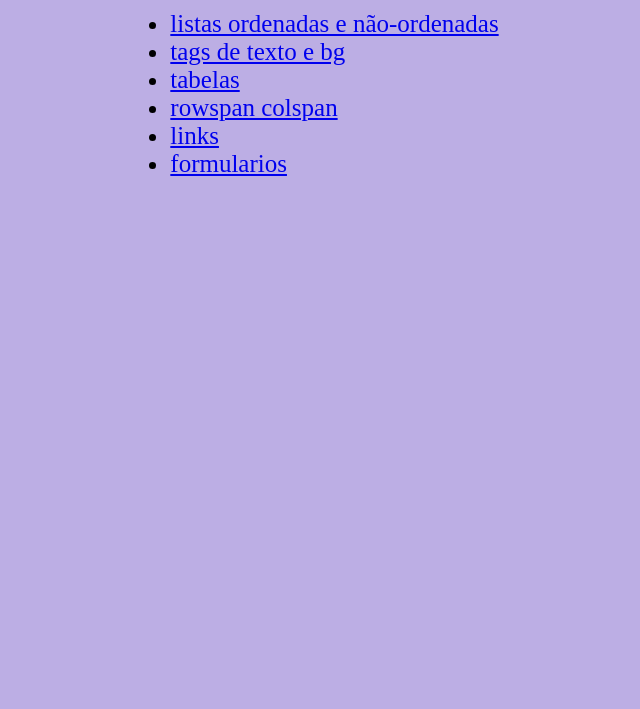
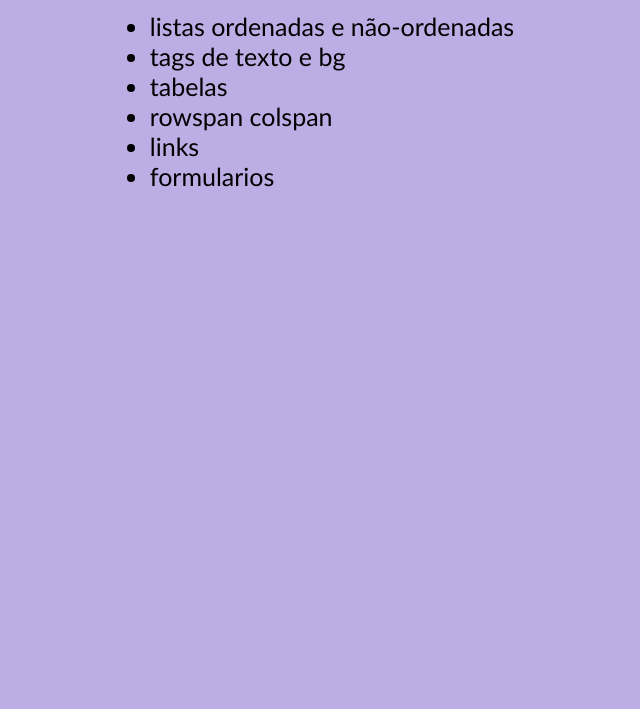
Before and after one commit to Felipemk31/Projetos-Ceep, a plain HTML site: page ladodireito.html in a window 1280 px wide. Shown: the part 91-800 px from the top of the page, without its empty margins (310-950 px from the left). Drawn offline with Linux system fonts and the light colour scheme.

Commit message:
aula 10/5 lipando o codigo com css

```diff
--- a/estilos/styled.css
+++ b/estilos/styled.css
@@ -1,9 +1,14 @@
+.body{
+    background-color: #bcaee4;
+    font-family: 'Gill Sans', 'Gill Sans MT', Calibri, 'Trebuchet MS', sans-serif;
+}
 
 .titulo{
     display: flex;
     justify-content: space-around;
     align-items: center;
     font-size: 40px;
+
 }
 
 .lista{
@@ -15,6 +20,18 @@
 .item-lista{
     justify-content: center;
     align-self: center;
-    margin-right: 31px;
+    margin-right: 36px;
     font-size: 25px;
+    color: black;
 }
+
+.link{
+    text-decoration: none;
+    color: black;
+
+}
+
+.link:hover{
+    text-decoration: underline;
+    text-decoration-color: black;
+}
--- /dev/null
+++ b/estilos/stylee.css
@@ -0,0 +1,15 @@
+.body{
+    background-color: #8f77d3;
+    font-family: 'Gill Sans', 'Gill Sans MT', Calibri, 'Trebuchet MS', sans-serif;
+}
+
+.link{
+    text-decoration: none;
+    color: black;
+
+}
+
+.link:hover{
+    text-decoration: underline;
+    text-decoration-color: black;
+}
--- a/estilos/stylet.css
+++ b/estilos/stylet.css
@@ -1,8 +1,27 @@
+.body{
+    background-color: #ab93ed;
+    font-family: 'Gill Sans', 'Gill Sans MT', Calibri, 'Trebuchet MS', sans-serif;
+}
+
 .tabela{
     display: block;
+    border: 0;
 
 }
 
 .texto{
     text-align: center;
+    font-style: italic;
+    font-style: oblique;
+    font-size: larger;
 }
+
+.pfp{
+    height: 70px;
+    width: 70px;
+}
+
+.logo{
+    height: 70px;
+    width: 100px;
+}
--- a/ladodireito.html
+++ b/ladodireito.html
@@ -7,17 +7,17 @@
         <title>DIREITA</title>
         <link rel="stylesheet" href="./estilos/styled.css">
     </head>
-        <body bgcolor="#bcaee4">
+        <body class="body">
 
             <h1 class="titulo">Materias</h1>
 
             <ul class="lista">
-            <li class="item-lista"><a href="./links/lista.html">listas ordenadas e não-ordenadas</a></li>
-            <li class="item-lista"><a href="./links/tagsdetexteebg.html">tags de texto e bg</a></li>
-            <li class="item-lista"><a href="./links/tabelas.html">tabelas</a></li>
-            <li class="item-lista"><a href="./links/rowspancolspan.html">rowspan colspan</a></li>
-            <li class="item-lista"><a href="./links/links.html">links</a></li>
-            <li class="item-lista"><a href="./links/formulario.html">formularios</a></li>
+            <li class="item-lista"><a class="link" href="./links/lista.html">listas ordenadas e não-ordenadas</a></li>
+            <li class="item-lista"><a class="link" href="./links/tagsdetexteebg.html">tags de texto e bg</a></li>
+            <li class="item-lista"><a class="link" href="./links/tabelas.html">tabelas</a></li>
+            <li class="item-lista"><a class="link" href="./links/rowspancolspan.html">rowspan colspan</a></li>
+            <li class="item-lista"><a class="link" href="./links/links.html">links</a></li>
+            <li class="item-lista"><a class="link" href="./links/formulario.html">formularios</a></li>
 
             </ul>
 
```
Also changed, not shown: index.html (+1 -2 lines), ladoesquerdo.html (+7 -6 lines), topo.html (+8 -11 lines).
